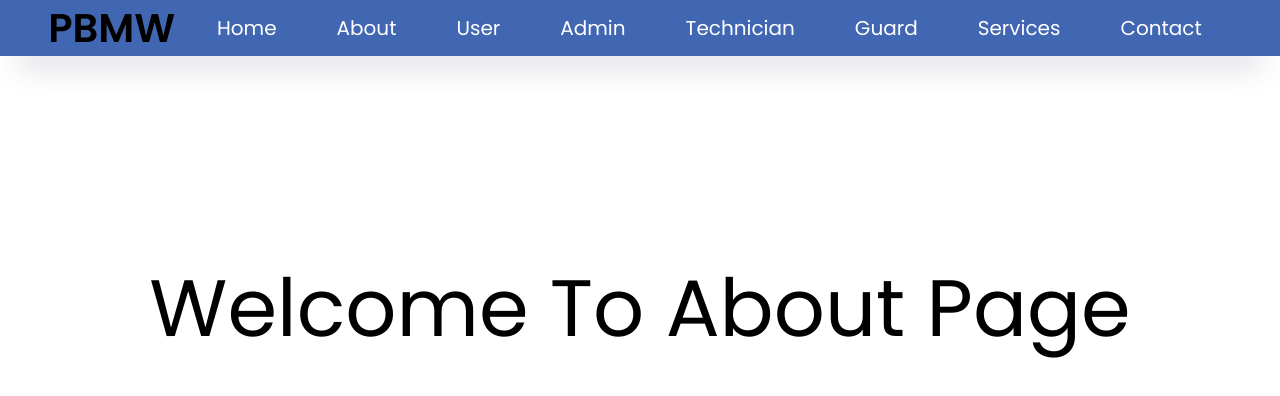
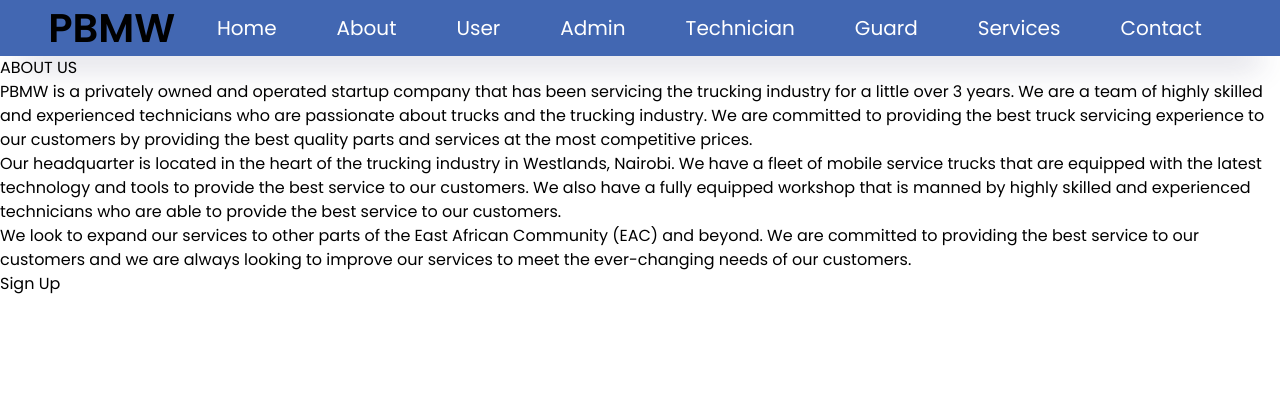
Before and after one commit to Muliro1/Garage-Management-System, a React (Create React App) app in the folder client/: page /about in a window 1280 px wide. Shown: the top 396 px of the page. Built offline with nearby package versions, Linux system fonts and the light colour scheme.

Commit message:
Completed About component

```diff
--- a/client/src/components/About.js
+++ b/client/src/components/About.js
@@ -1,10 +1,26 @@
-import React from "react"
+import React from "react";
 
 const About = () => {
   return (
     <>
-      <section className='hero'>
-        <h1>Welcome To About Page</h1>
+      <section className='about'>
+        <div className="about-body">
+          <div className="container">
+            <h2 className="center-align">ABOUT US</h2>
+            <div className="about-content">
+              <p>
+                PBMW is a privately owned and operated startup company that has been servicing the trucking industry for a little over 3 years. We are a team of highly skilled and experienced technicians who are passionate about trucks and the trucking industry. We are committed to providing the best truck servicing experience to our customers by providing the best quality parts and services at the most competitive prices.
+                <br></br>
+                Our headquarter is located in the heart of the trucking industry in Westlands, Nairobi. We have a fleet of mobile service trucks that are equipped with the latest technology and tools to provide the best service to our customers. We also have a fully equipped workshop that is manned by highly skilled and experienced technicians who are able to provide the best service to our customers.
+                <br></br>
+                We look to expand our services to other parts of the East African Community (EAC) and beyond. We are committed to providing the best service to our customers and we are always looking to improve our services to meet the ever-changing needs of our customers.
+              </p>
+              <a href="#!" className="button btn--full join">
+                Sign Up
+              </a>
+            </div>
+          </div>
+          </div>
       </section>
     </>
   )
```
